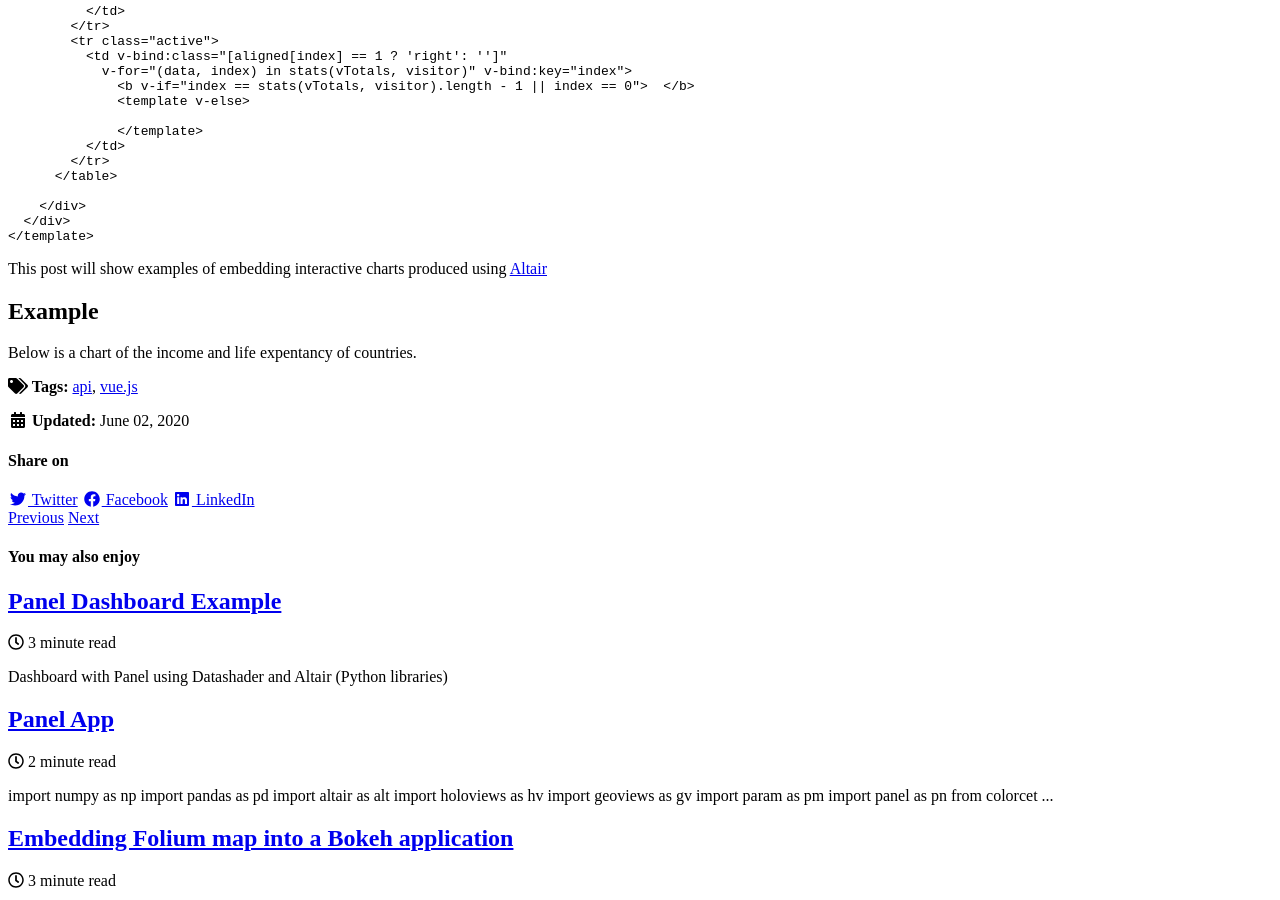
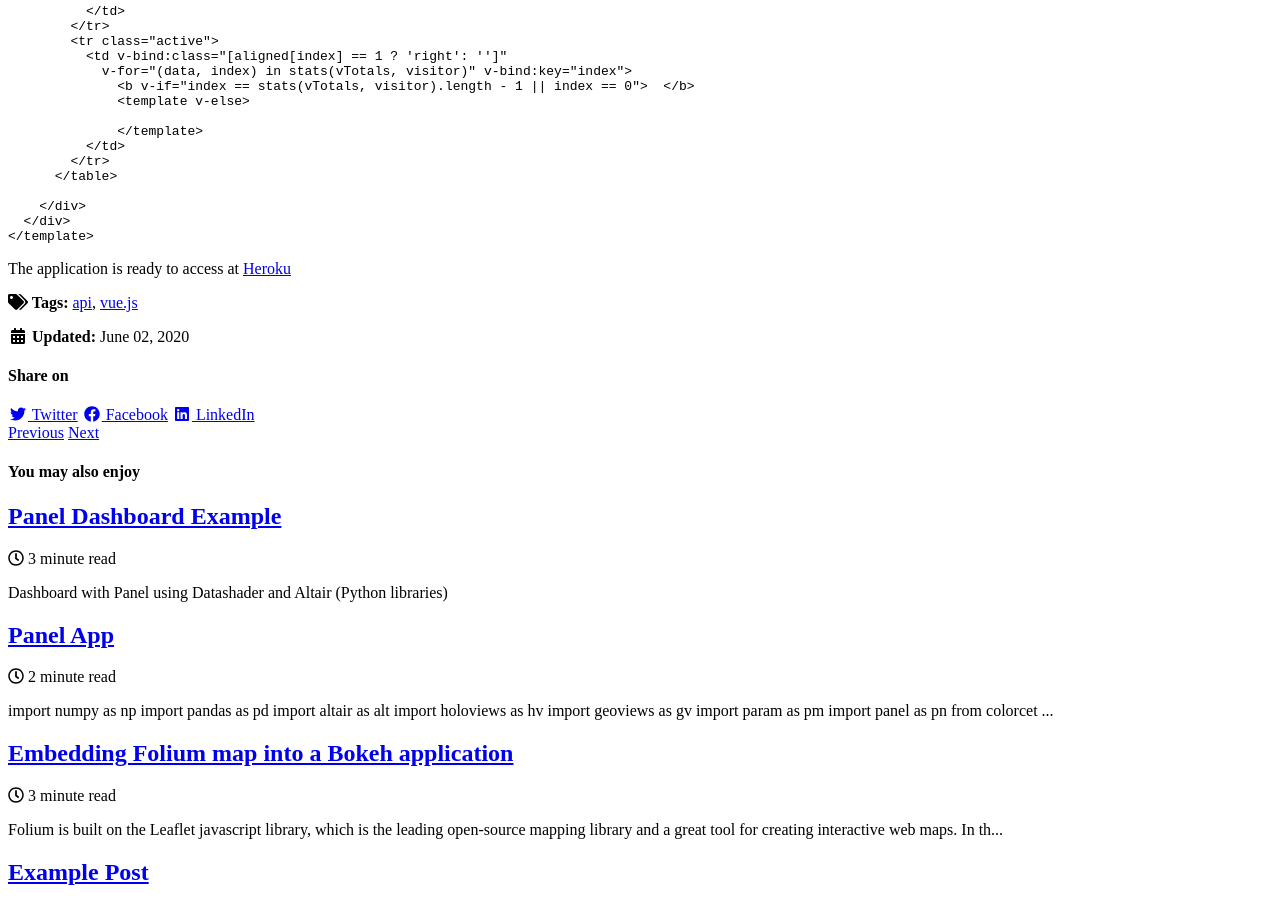
Before and after one commit to dg-data/tidbits, a Jekyll site: the page built from _posts/2020-06-02-vuejs-example.md, in a window 1280 px wide and 900 px high, scrolled down 3877 px. Built offline with Jekyll 4.4.1, drawn with Linux system fonts in a browser that asks for light colours; cached includes are drawn as plain includes; nearby versions of some CDN libraries; some of the changed text lies outside the part shown.

Commit message:
Update 2020-06-02-vuejs-example.md

````diff
--- a/_posts/2020-06-02-vuejs-example.md
+++ b/_posts/2020-06-02-vuejs-example.md
@@ -239,9 +239,4 @@ export default {
   </div>
 </template>
 ```
-This post will show examples of embedding interactive charts produced using [Altair](https://altair-viz.github.io)
-
-## Example
-Below is a chart of the income and life expentancy of countries.
-
-<div id="altair-chart"></div>
+The application is ready to access at [Heroku](http://box-scores.herokuapp.com)
````
Also changed, not shown: other parts of _posts/2020-06-02-vuejs-example.md (+1 -1 lines).
